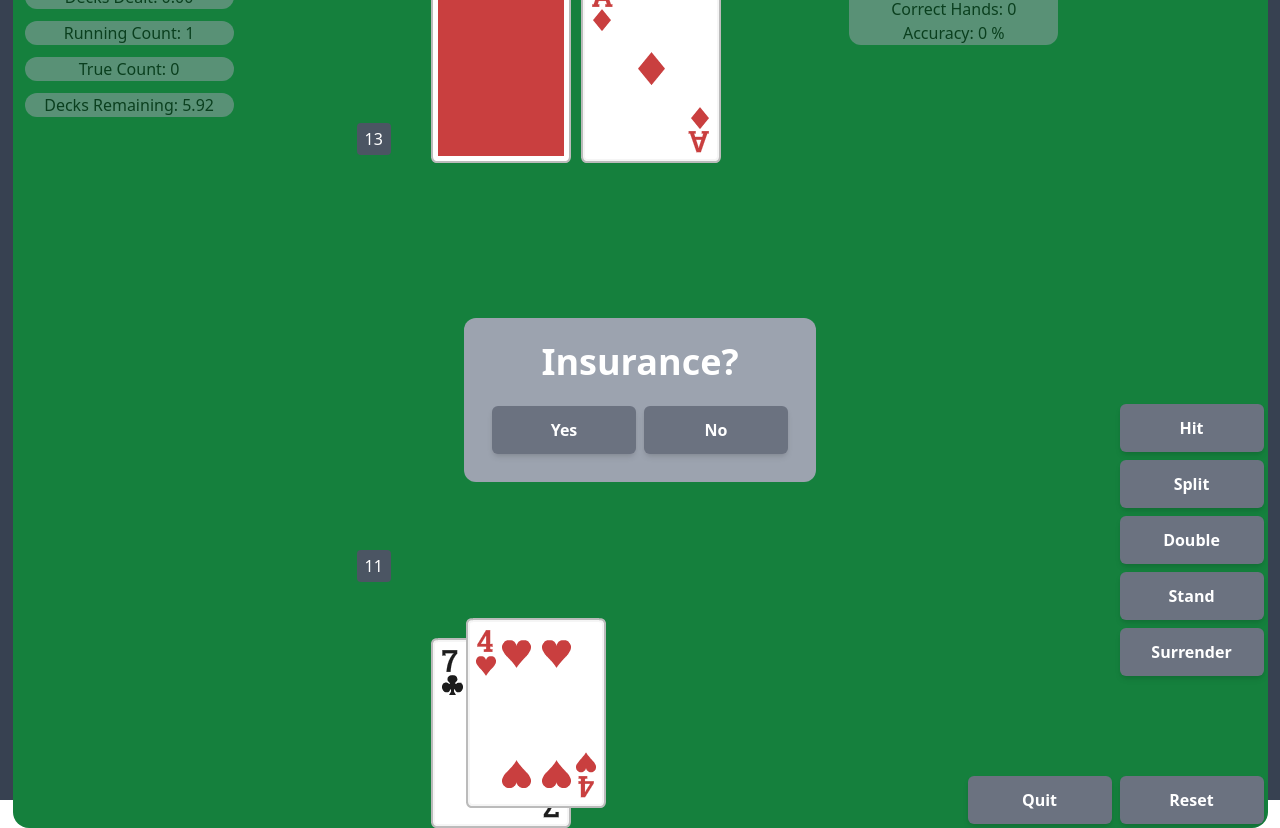
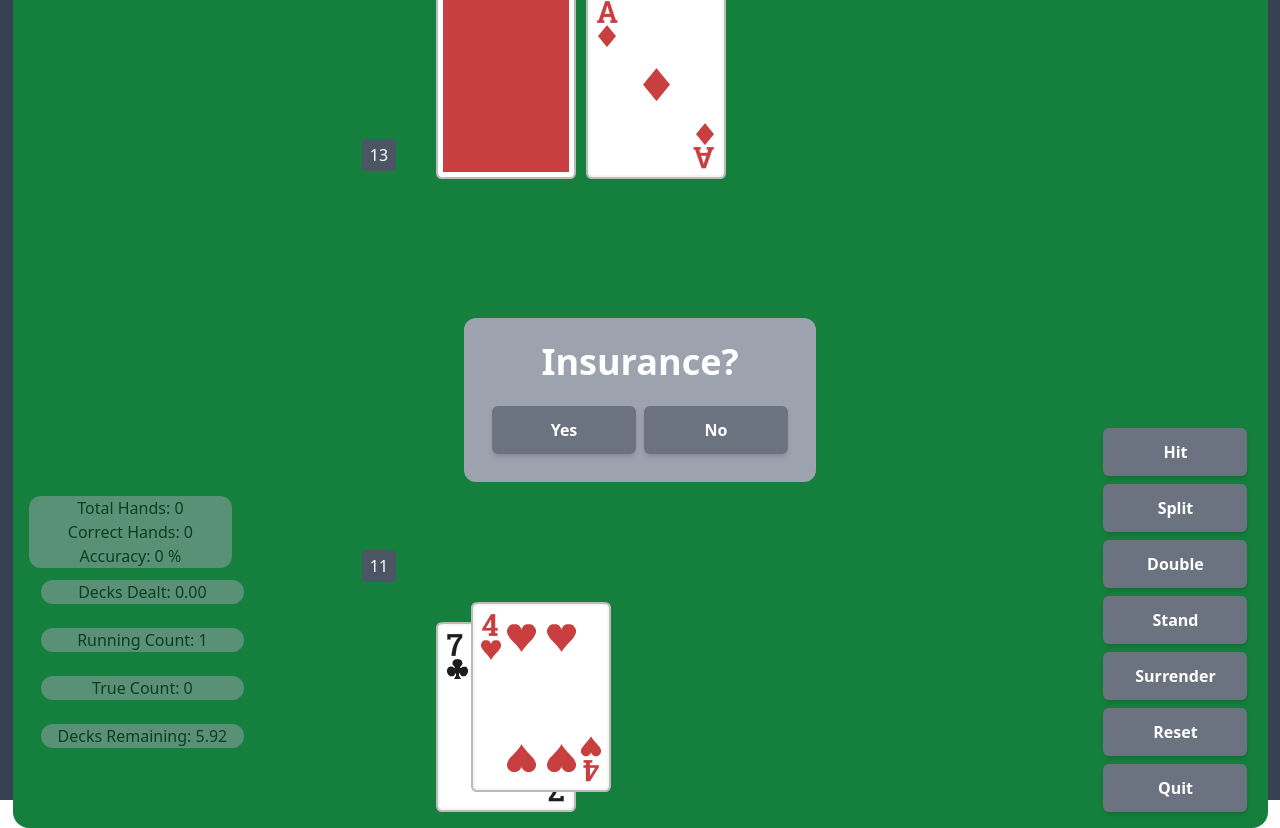
Before and after one commit to Childebrand94/blackjack-trainer, a React (Vite) app: page /CountingAndStrategy in a window 1280 px wide. Built offline with nearby package versions, Linux system fonts and the light colour scheme.

Commit message:
Refactor for tailwind

```diff
--- a/src/pages/CountingAndStrategy.jsx
+++ b/src/pages/CountingAndStrategy.jsx
@@ -371,34 +371,55 @@ const StrategyTraining = () => {
 
   return (
     <div className="flex justify-center items-center h-screen bg-gray-700">
-      <div className="grid grid-cols-1 md:grid-cols-3  gap-0 grid-rows-2 w-[1255px] h-[855px] bg-green-700  overflow-hidden relative rounded-2xl ">
-        <DealerCards cards={dealerCards} faceDown={dealCardFaceDown} />
-        <div className="col-start-2 row-start-2 flex space-x-10">
+      <div className="grid grid-cols-1 p-4 gap-0 grid-rows-2 w-[1255px] h-[855px] bg-green-700  overflow-hidden relative rounded-2xl sm:grid-cols-3 ">
+        {/* Dealer and Player Hands  */}
+
+        <div className="col-start-1 row-start-1 relative min-w-[300px] min-h-[400px] sm:col-start-2">
+          <DealerCards cards={dealerCards} faceDown={dealCardFaceDown} />
+        </div>
+        <div className="col-start-1 row-start-1 flex space-x-10 sm:col-start-2 min-h-[400px] min-w-[300px] sm:row-start-2">
           {playerHands.map((hand) => {
             return <PlayerCards key={nanoid()} cards={hand} action={action} />
           })}
         </div>
-        <div className="col-start-1 row-start-2 relative">
+
+        {/* Buttons */}
+
+        <div className=" col-start-1 row-start-2 flex flex-col relative h-screen sm:col-start-3">
+          <div className="flex flex-col items-end pt-24 sm:pt-6">
+            <Button onClick={() => handleChoice('H')} label={'Hit'} disabled={disableButtons} />
+            <Button onClick={() => handleChoice('SP')} label={'Split'} disabled={disableButtons} />
+            <Button
+              onClick={() => handleChoice('D')}
+              label={'Double'}
+              disabled={disableButtons || playerHands[activeHandIndex % playerHands.length].length > 2}
+            />
+            <Button onClick={() => handleChoice('S')} label={'Stand'} disabled={disableButtons} />
+            <Button onClick={() => handleChoice('SUR')} label={'Surrender'} />
+            <Button onClick={handleReset} label={'Reset'} />
+            <Link to="/">
+              <Button label={'Quit'} />
+            </Link>
+          </div>
+        </div>
+
+        {/* Hand Totals  */}
+        <div className="col-start-1 row-start-1 relative sm:row-start-2 ">
           <HandTotal total={handTotal(playerHands[activeHandIndex % playerHands.length])} />
         </div>
         <div className="col-start-1 row-start-1 relative">
           {testing && <HandTotal total={handTotal(dealerCards)} />}
         </div>
-        <div className="col-stat-3 row-stat-1">
+
+        {/* Running, True, DeckReaming Displays */}
+
+        <div className="col-stat-3 row-stat-1 p-6"></div>
+
+        <div className="col-start-1 row-start-2 pt-24 relative flex flex-col sm:items-start">
           <PlayerAccuracy totalHands={totalPlayerHands} correctChoices={totalPlayerCorrectChoices} />
-        </div>
-        {insuranceDisplayed && (
-          <Insurance
-            handleInsuranceDeclined={handleInsuranceDeclined}
-            handleInsuranceAccepted={handleInsuranceAccepted}
-          />
-        )}
-        {DisplayBlackJack && <BlackJack />}
-        {playerFeedback && <PlayerFeedBack string={playerFeedback} />}
-        <div className="col-start-1 row-start-1 relative">
           <DecksRemaining cardsDealt={dealtCards.length} />
           {testing && (
-            <div>
+            <div className="flex flex-col w-full sm:items-start">
               <CountStats label={'Running Count'} stat={getRunningCount(dealtCards)} />
               <CountStats
                 label={'True Count'}
@@ -408,6 +429,20 @@ const StrategyTraining = () => {
             </div>
           )}
         </div>
+
+        {/* Insurance Module */}
+
+        {insuranceDisplayed && (
+          <Insurance
+            handleInsuranceDeclined={handleInsuranceDeclined}
+            handleInsuranceAccepted={handleInsuranceAccepted}
+          />
+        )}
+        {DisplayBlackJack && <BlackJack />}
+        {playerFeedback && <PlayerFeedBack string={playerFeedback} />}
+
+        {/* Testing Player */}
+
         {testPlayerDisplay && (
           <TestPlayer
             handlePlayerResponse={handlePlayerResponse}
@@ -422,25 +457,6 @@ const StrategyTraining = () => {
             trueCount={getTrueCount(getRunningCount(dealtCards), deckOfCards.length / 52)}
           />
         )}
-        <div className="col-start-3 row-start-2 relative">
-          <div className="flex items-end flex-col">
-            <Button onClick={() => handleChoice('H')} label={'Hit'} disabled={disableButtons} />
-            <Button onClick={() => handleChoice('SP')} label={'Split'} disabled={disableButtons} />
-            <Button
-              onClick={() => handleChoice('D')}
-              label={'Double'}
-              disabled={disableButtons || playerHands[activeHandIndex % playerHands.length].length > 2}
-            />
-            <Button onClick={() => handleChoice('S')} label={'Stand'} disabled={disableButtons} />
-            <Button onClick={() => handleChoice('SUR')} label={'Surrender'} />
-          </div>
-          <div className="absolute bottom-0 right-0">
-            <Link to="/">
-              <Button label={'Quit'} />
-            </Link>
-            <Button onClick={handleReset} label={'Reset'} />
-          </div>
-        </div>
       </div>
     </div>
   )
```
